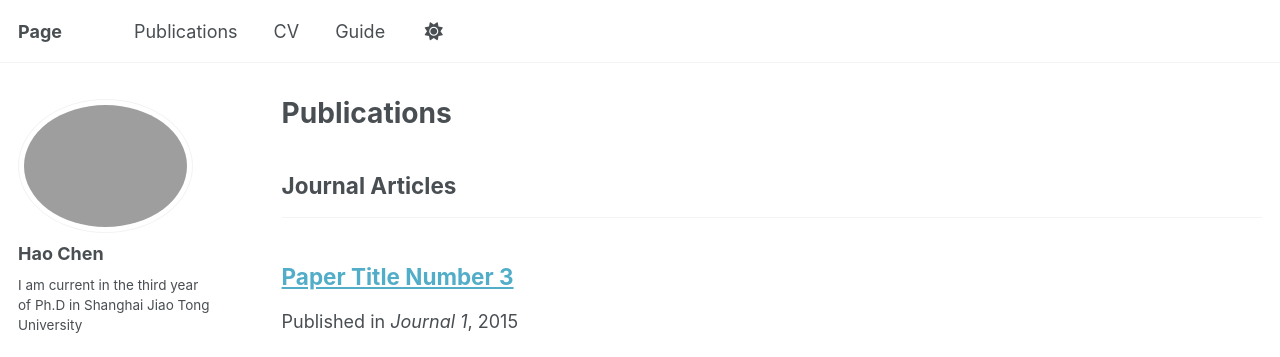
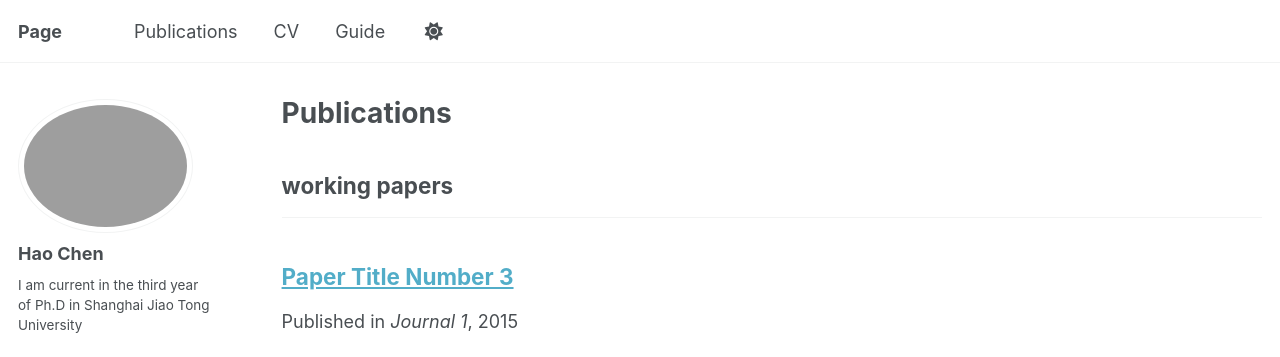
Before and after one commit to utulie/new, a Jekyll site: the page built from _pages/publications.html, in a window 1280 px wide and 900 px high. Shown: the top 357 px of the window. Built offline with Jekyll 4.4.1, drawn with Linux system fonts in a browser that asks for light colours.

Commit message:
Update _config.yml

```diff
--- a/_config.yml
+++ b/_config.yml
@@ -80,7 +80,9 @@ publication_category:
   books:
     title: 'Books'
   manuscripts:
-    title: 'Journal Articles'
+    title: 'working papers'
+  journal:
+    title: 'Journal papers'
   conferences:
     title: 'Conference Papers'
 
```
